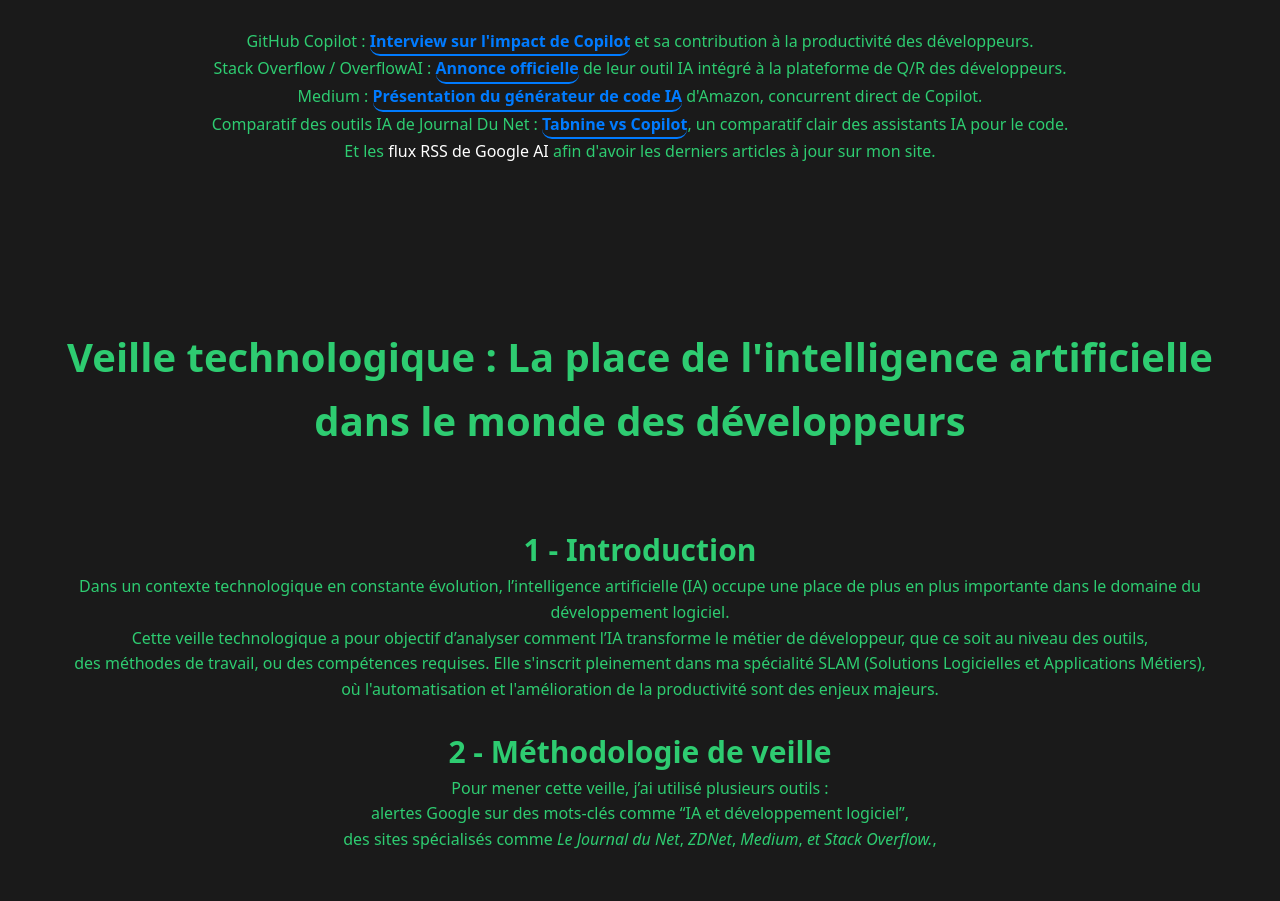
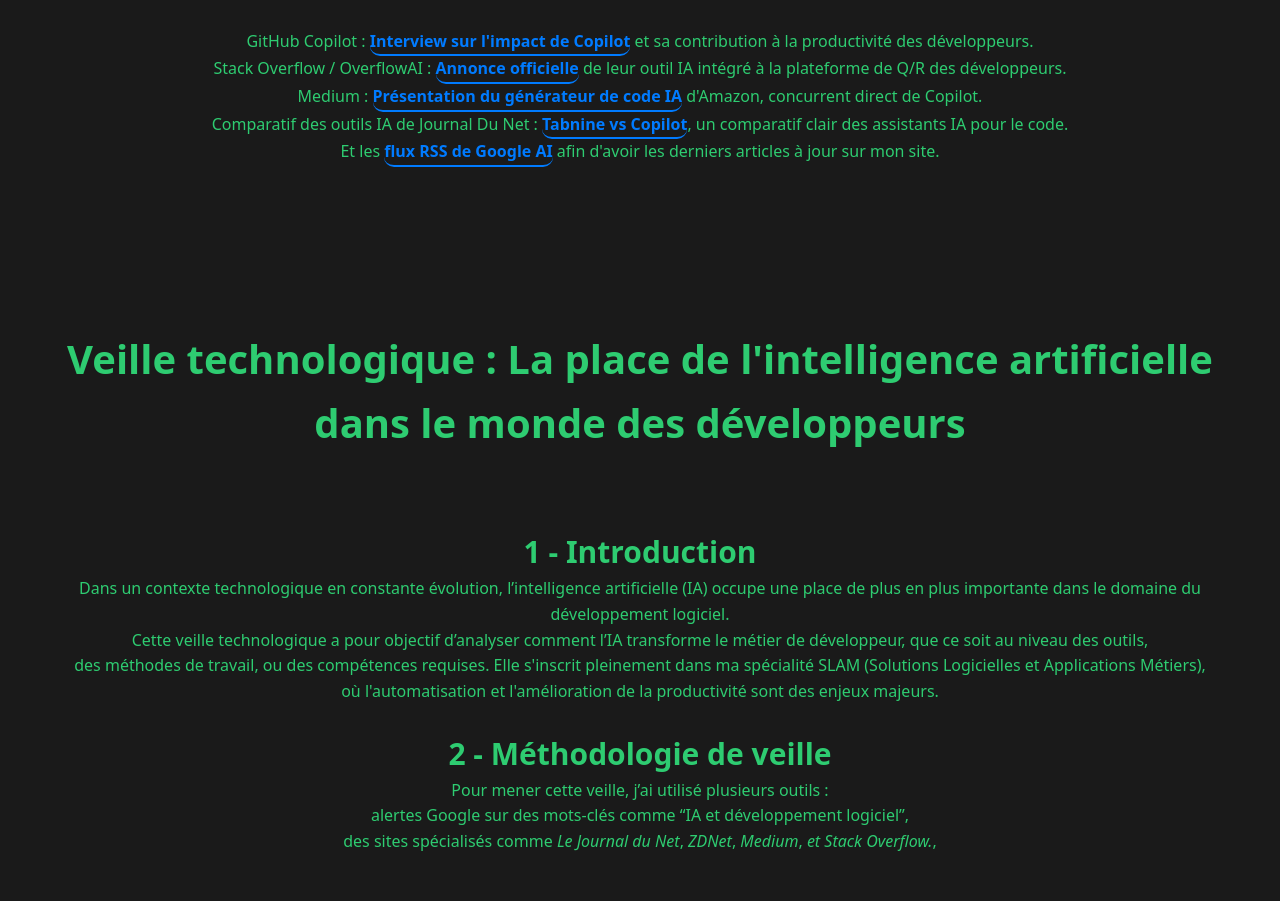
Before and after one commit to Xonodeh/Portfolio, a website: page public/veille-techno.html in a window 1280 px wide. Shown: the part 1760-2661 px from the top of the page. Drawn offline with Linux system fonts and the light colour scheme; no server answers.

Commit message:
dernier commit de veille

```diff
--- a/public/veille-techno.html
+++ b/public/veille-techno.html
@@ -72,7 +72,7 @@
                 Tabnine vs Copilot</a>, un comparatif clair des assistants IA pour le code.
             </p>
             <p>
-                Et les <a href="https://blog.google/technology/ai/rss/">flux RSS de Google AI</a> afin d'avoir les derniers articles à jour sur mon site.
+                Et les <a href="https://blog.google/technology/ai/rss/" class="link" target="_blank">flux RSS de Google AI</a> afin d'avoir les derniers articles à jour sur mon site.
             </p>
         </section>
 
```
